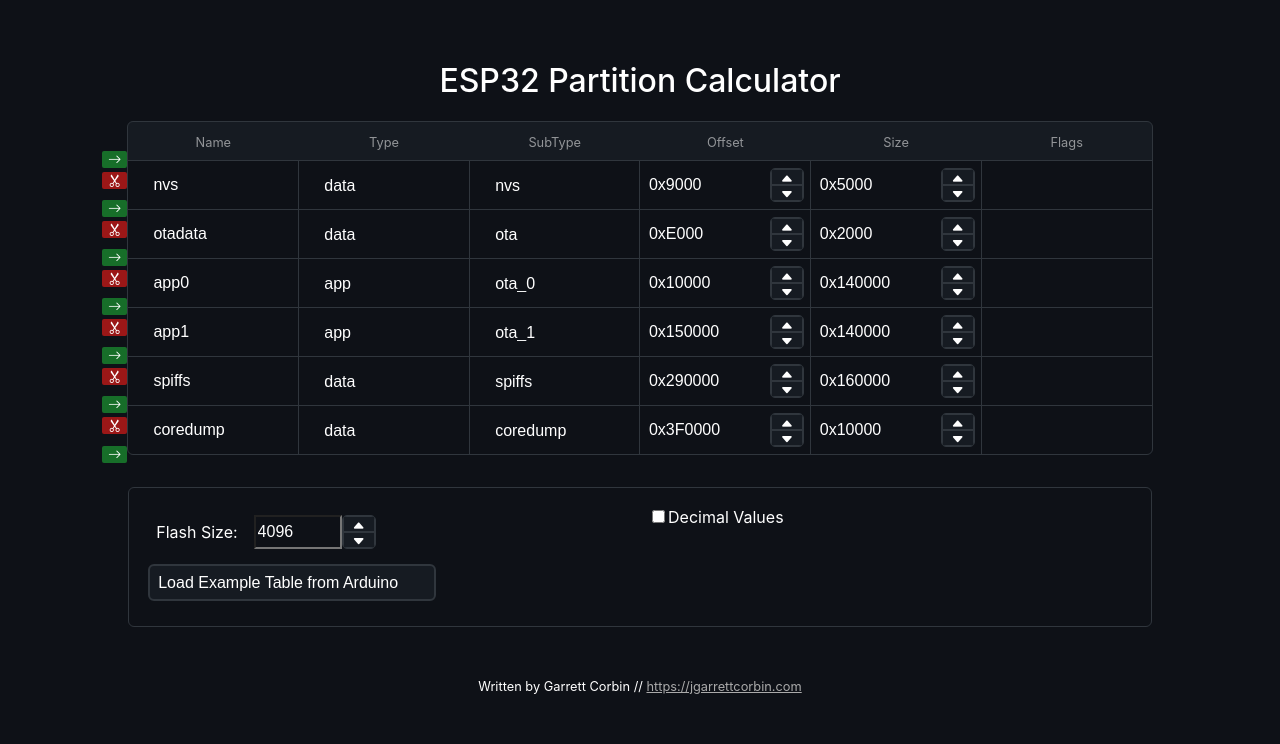
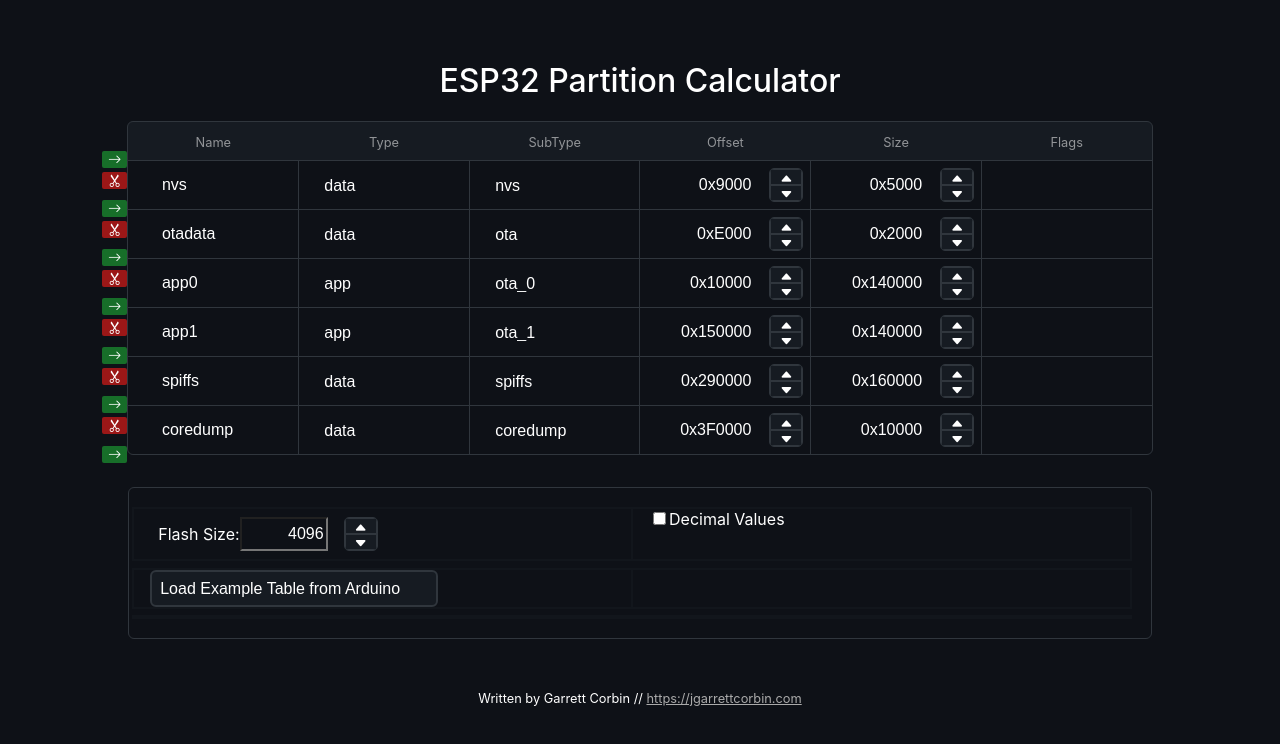
Before and after one commit to platevoltage/esp32-partition-calculator, a React (Create React App) app: page / in a window 1280 px wide. Shown: the top 744 px of the page. Built offline with nearby package versions, Linux system fonts and the light colour scheme.

Commit message:
set flash size to numbers only

```diff
--- a/src/components/FlashSize.tsx
+++ b/src/components/FlashSize.tsx
@@ -12,7 +12,7 @@
         <label htmlFor="flashSize">Flash Size:
         </label>
 
-        <input name="flash-size" type="text" value={flashSize} onChange={(e) =>  setFlashSize(+e.target.value) }></input>
+        <input name="flash-size" type="number" value={flashSize} onChange={(e) =>  setFlashSize(+e.target.value) }></input>
 
         <UpDown param="flash-size" getter={flashSize} setter={setFlashSize} />
     </div>
--- a/src/components/Options.css
+++ b/src/components/Options.css
@@ -9,13 +9,13 @@
 }
 
 .options-row {
-    /* border: 1px solid #30363d22; */
+    border: 1px solid #30363d22;
     margin: .2em;
     display: flex;
 }
 
 .options-column {
-    /* border: 1px solid #30363d22; */
+    border: 1px solid #30363d22;
     width: 50%;
     padding-left: 1em;
     display: flex;
@@ -42,10 +42,22 @@
 
 .options .input input {
     background-color: #00000000;
+    /* border: 1px solid #30363d22; */
     font-size: 1em;
     color: #ffffff;
     width: 5em;
-    margin-left: 1em;
+    margin-right: 1em;
+    text-align: right;
+    /* appearance: none;
+    margin: 0; */
+
+
+}
+
+input::-webkit-outer-spin-button,
+input::-webkit-inner-spin-button {
+    -webkit-appearance: none;
+    margin: 0;
 }
 
 .options .input label {
--- a/src/components/Row.tsx
+++ b/src/components/Row.tsx
@@ -91,7 +91,7 @@
 
         </div>
 
-        <div className="column">
+        <div className="column number">
 
             <input type="text" name="offset" value={!displayDec ? `${(table[i].offset || 0).toString()}` : `0x${(table[i].offset || 0).toString(16).toUpperCase()}`} onChange={(e) => {
                 table[i].offset = parseInt(e.target.value);
@@ -103,7 +103,7 @@
             </div>
         </div>
 
-        <div className="column">
+        <div className="column number">
             <input type="text" name="size" value={!displayDec ? `${(table[i].size || 0).toString()}` : `0x${(table[i].size || 0).toString(16).toUpperCase()}`} onChange={(e) => {
                 table[i].size = parseInt(e.target.value, 16);
                 setTable([...table]);
--- a/src/components/Table.css
+++ b/src/components/Table.css
@@ -14,8 +14,16 @@
     color: inherit;
     border: none;
     font-size: 1em;
-    width: 70%;
+    width: 60%;
+    /* min-width: 8em; */
+
 }
+
+.number input {
+    text-align: right;
+    margin-right: 1em;
+}
+
 select {
     -webkit-appearance: none;
     -moz-appearance: none;
```
